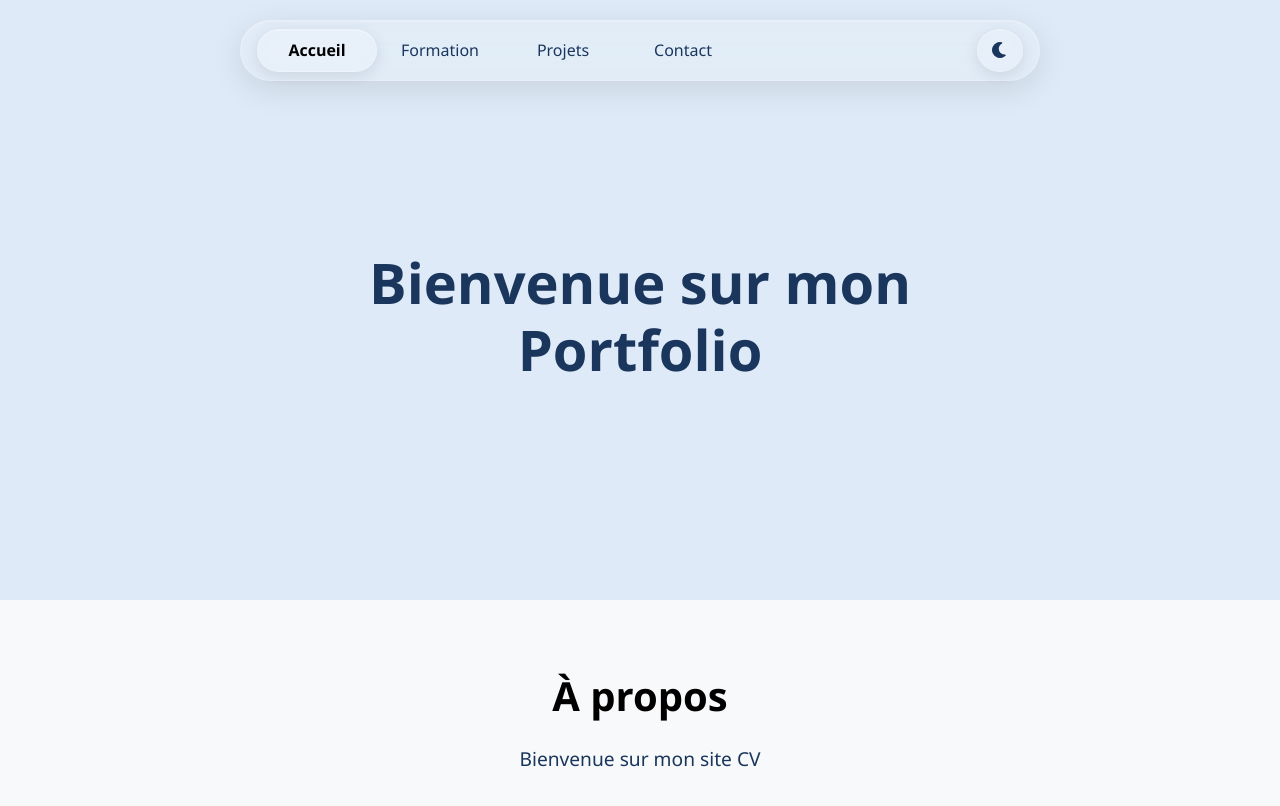
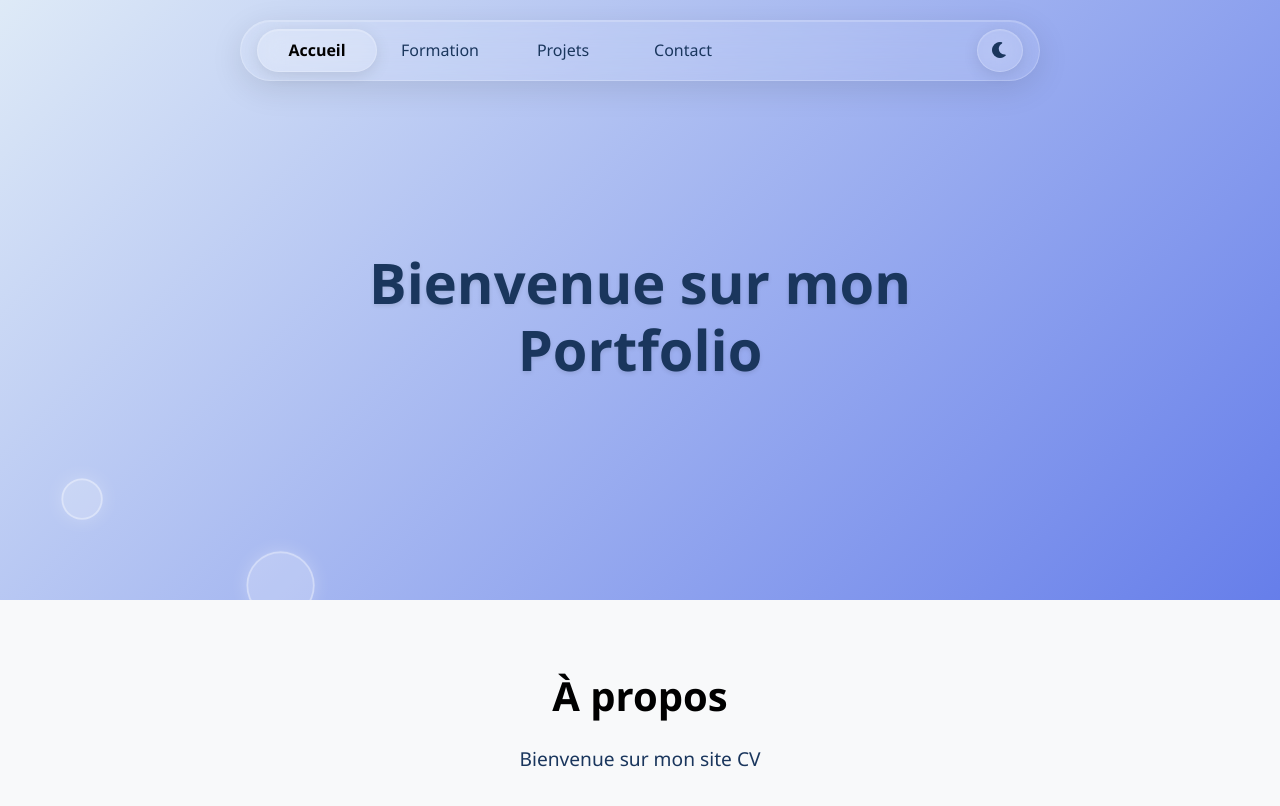
Before and after one commit to mael-sil/site-perso, a Vue app: page / in a window 1280 px wide. Shown: the top 806 px of the page. Built offline with nearby package versions, Linux system fonts and the light colour scheme; the HTML template or start-up script is replaced by a standard one.

Commit message:
Add bubble background animation to Accueil page, update hero section styles with gradient background, and enhance text visibility with shadow effect

```diff
--- a/src/pages/Accueil.vue
+++ b/src/pages/Accueil.vue
@@ -6,6 +6,16 @@
   <div class="page accueil">
     <!-- Hero Section -->
     <section class="hero">
+      <!-- Bubble Background -->
+      <div class="bubbles">
+        <div class="bubble" v-for="n in 20" :key="n" :style="{
+          '--index': n,
+          '--total': 20,
+          '--size': `${Math.random() * 60 + 30}px`,
+          '--offset': `${Math.random() * 40 - 20}%`
+        }"></div>
+      </div>
+
       <div class="hero-content">
         <h1 class="hero-title">Bienvenue sur mon Portfolio</h1>
       </div>
@@ -26,7 +36,7 @@
 
 /* Hero Section */
 .hero {
-  background-color: var(--primary-color);
+  background: linear-gradient(135deg, var(--primary-color) 0%, #667eea 100%);
   height: 600px;
   display: flex;
   align-items: center;
@@ -34,10 +44,59 @@
   text-align: center;
   padding: 4rem 2rem;
   padding-top: 120px;
+  position: relative;
+  overflow: hidden;
+}
+
+/* Bubble Background - Generic System with Randomness */
+.bubbles {
+  position: absolute;
+  top: 0;
+  left: 0;
+  width: 100%;
+  height: 100%;
+  pointer-events: none;
+}
+
+.bubble {
+  position: absolute;
+  background: rgba(255, 255, 255, 0.25);
+  border-radius: 50%;
+  animation: float 12s ease-in-out infinite;
+  width: var(--size);
+  height: var(--size);
+  border: 2px solid rgba(255, 255, 255, 0.4);
+  box-shadow: 0 0 20px rgba(255, 255, 255, 0.3);
+
+  /* Generic positioning with random offset */
+  left: calc((var(--index) - 1) * (100% / var(--total)) + var(--offset));
+  animation-delay: calc((var(--index) - 1) * (12s / var(--total)));
+  /* Ensure bubbles start off-screen at bottom */
+  transform: translateY(100vh) scale(0.8);
+  opacity: 0;
+}
+
+@keyframes float {
+  0% {
+    transform: translateY(100vh) scale(0.8);
+    opacity: 0;
+  }
+  10% {
+    opacity: 0.9;
+  }
+  90% {
+    opacity: 0.9;
+  }
+  100% {
+    transform: translateY(-100px) scale(1.2);
+    opacity: 0;
+  }
 }
 
 .hero-content {
   max-width: 800px;
+  position: relative;
+  z-index: 2;
 }
 
 .hero-title {
@@ -46,6 +105,7 @@
   color: var(--text-secondary);
   margin-bottom: 1.5rem;
   line-height: 1.2;
+  text-shadow: 0 2px 4px rgba(0, 0, 0, 0.1);
 }
 
 /* Main Content */
@@ -87,5 +147,10 @@
     width: 100%;
     max-width: 300px;
   }
+
+  .bubble {
+    width: calc(var(--size) * 0.8);
+    height: calc(var(--size) * 0.8);
+  }
 }
 </style>
```
